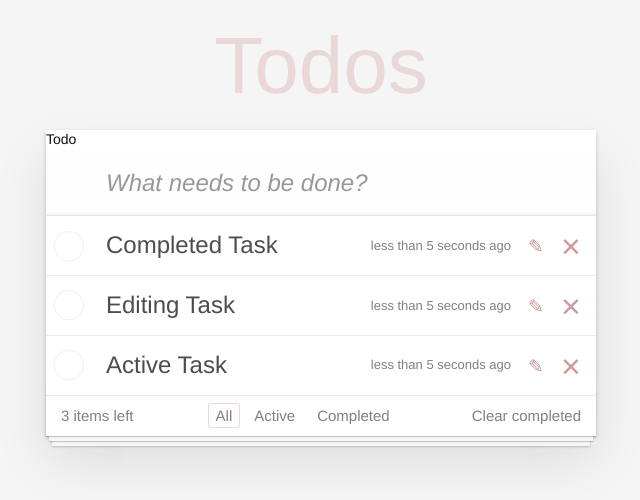
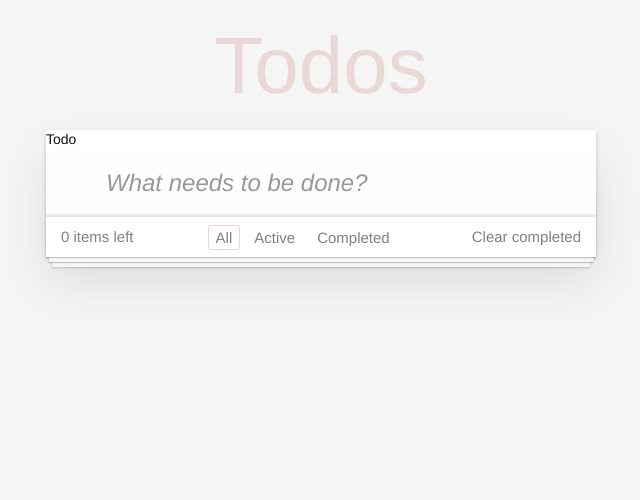
Before and after one commit to E-Korsakova/ToDo-App, a React (Create React App) app: page / in a window 1280 px wide. Shown: the top 500 px of the page, without its empty margins (319-959 px from the left). Built offline with nearby package versions, Linux system fonts and the light colour scheme.

Commit message:
+propTypes, defaultProps

```diff
--- a/src/components/App/App.jsx
+++ b/src/components/App/App.jsx
@@ -8,9 +8,9 @@ export default class App extends Component {
 
     state = {
         todoData: [
-            this.createTodoTask('Completed Task'),
-            this.createTodoTask('Editing Task'),
-            this.createTodoTask('Active Task'),
+            // this.createTodoTask('Completed Task'),
+            // this.createTodoTask('Editing Task'),
+            // this.createTodoTask('Active Task'),
         ],
 
         filters: [
@@ -30,6 +30,7 @@ export default class App extends Component {
         editing: false
     }
    }
+
 
     deleteTask = (id) => {
         this.setState(({todoData}) => {
@@ -62,6 +63,7 @@ export default class App extends Component {
 
     editTask = (newDescription, id) => {
 
+        if (newDescription.trim() !== '') {
             this.setState(({todoData}) => {
 
                 const index = todoData.findIndex((el) => el.id === id);
@@ -72,7 +74,7 @@ export default class App extends Component {
                     todoData: todoData.with(index, newTask)
                 }
             });
-
+        }
         this.onTaskEditing(id);
     }
 
--- a/src/components/Footer/Footer.jsx
+++ b/src/components/Footer/Footer.jsx
@@ -1,16 +1,39 @@
-import React from 'react';
-import TasksFilter from '../TasksFilter/TasksFilter';
+import React, {Component} from 'react';
+import PropTypes from 'prop-types';
+import TasksFilter from '../TasksFilter';
 import './footer.css';
 
-export default function Footer(props) {
+class Footer extends Component {
+
+  render() {
+    const {count, filters, onClearCompleted, onFilterTasks} = this.props;
     return (
       <footer className="footer">
-        <span className="todo-count">{props.count} items left</span>
-        <TasksFilter filters={props.filters}
-        onFilterTasks={props.onFilterTasks}/>
+        <span className="todo-count">{count} items left</span>
+        <TasksFilter filters={filters}
+        onFilterTasks={onFilterTasks}/>
         <button className="clear-completed"
-        onClick={props.onClearCompleted}
+        onClick={onClearCompleted}
         >Clear completed</button>
       </footer>
     );
+  }
 }
+
+Footer.propTypes = {
+  count: PropTypes.number,
+  filters: PropTypes.arrayOf(PropTypes.object),
+  onFilterTasks: PropTypes.func.isRequired,
+  onClearCompleted: PropTypes.func.isRequired,
+};
+
+Footer.defaultProps = {
+  count: 0,
+  filters: [
+    {filtername: 'All', selected: true},
+    {filtername: 'Active', selected: false},
+    {filtername: 'Completed', selected: false}
+  ]
+}
+
+export default Footer;
--- a/src/components/Main/Main.jsx
+++ b/src/components/Main/Main.jsx
@@ -1,9 +1,10 @@
 import React from 'react';
+import PropTypes from 'prop-types';
 import TaskList from '../TaskList';
 import Footer from '../Footer';
 import './main.css';
 
-export default function Main(props) {
+function Main(props) {
 
     const {todos, filters, count, onDeleted, onTaskCompleted,
         onTaskEditing, onFilterTasks, onClearCompleted,
@@ -23,3 +24,27 @@ export default function Main(props) {
         </section>
     );
 }
+
+Main.propTypes = {
+    todos: PropTypes.arrayOf(PropTypes.object),
+    filters: PropTypes.arrayOf(PropTypes.object),
+    count: PropTypes.number,
+    onDeleted: PropTypes.func.isRequired,
+    onTaskCompleted: PropTypes.func.isRequired,
+    onTaskEditing: PropTypes.func.isRequired,
+    onFilterTasks: PropTypes.func.isRequired,
+    onClearCompleted:PropTypes.func.isRequired,
+    onSubmitEditing: PropTypes.func.isRequired,
+  };
+
+Main.defaultProps = {
+    todos: [],
+    count: 0,
+    filters: [
+      {filtername: 'All', selected: true},
+      {filtername: 'Active', selected: false},
+      {filtername: 'Completed', selected: false}
+    ]
+  };
+
+export default Main;
--- a/src/components/NewTaskForm/NewTaskForm.jsx
+++ b/src/components/NewTaskForm/NewTaskForm.jsx
@@ -1,7 +1,8 @@
 import React, {Component} from 'react';
+import PropTypes from 'prop-types';
 import './new-task-form.css';
 
-export default class NewTaskForm extends Component {
+class NewTaskForm extends Component {
 
     state = {
         description: ''
@@ -13,7 +14,11 @@ export default class NewTaskForm extends Component {
 
     onSubmit = (e) => {
         e.preventDefault();
-        this.props.onTaskAdded(this.state.description);
+        const description = this.state.description.trim();
+        if (description !== '') {
+            this.props.onTaskAdded(this.state.description);
+        }
+
         this.setState({description: ''});
     }
 
@@ -30,3 +35,9 @@ export default class NewTaskForm extends Component {
         );
     }
 }
+
+NewTaskForm.propTypes = {
+    onTaskAdded: PropTypes.func.isRequired,
+}
+
+export default NewTaskForm;
--- a/src/components/Task/Task.jsx
+++ b/src/components/Task/Task.jsx
@@ -1,9 +1,10 @@
 import React, { Component } from 'react';
+import PropTypes from 'prop-types';
 import { formatDistanceToNow } from 'date-fns';
 import './task.css';
 
 
-export default class Task extends Component {
+class Task extends Component {
 
     state = {
         newDescription: ''
@@ -21,6 +22,7 @@ export default class Task extends Component {
 
         let classNames = 'active'
         const Edit = () => {
+
             if (editing) {
                 return (
                     <form onSubmit={() => onSubmitEditing(this.state.newDescription, id)}>
@@ -64,3 +66,22 @@ export default class Task extends Component {
         );
     }
 }
+
+Task.propTypes = {
+    description: PropTypes.string.isRequired,
+    created: PropTypes.number.isRequired,
+    onDeleted: PropTypes.func.isRequired,
+    onTaskCompleted: PropTypes.func.isRequired,
+    onTaskEditing: PropTypes.func.isRequired,
+    onSubmitEditing: PropTypes.func.isRequired,
+    id: PropTypes.string.isRequired,
+    completed: PropTypes.bool,
+    editing: PropTypes.bool,
+}
+
+Task.defaultProps = {
+    completed: false,
+    editing: false,
+}
+
+export default Task;
--- a/src/components/TaskList/TaskList.jsx
+++ b/src/components/TaskList/TaskList.jsx
@@ -1,8 +1,9 @@
 import React from 'react';
-import Task from '../Task/Task';
+import PropTypes from 'prop-types';
+import Task from '../Task';
 import './task-list.css';
 
-export default function TaskList(props) {
+function TaskList(props) {
     const {todos, onDeleted, onTaskCompleted, onTaskEditing, onSubmitEditing} = props;
     const elements = todos.map((task) => {
         return (
@@ -20,3 +21,17 @@ export default function TaskList(props) {
         </ul>
     );
 }
+
+TaskList.propTypes = {
+    todos: PropTypes.arrayOf(PropTypes.object),
+    onDeleted: PropTypes.func.isRequired,
+    onTaskCompleted: PropTypes.func.isRequired,
+    onTaskEditing: PropTypes.func.isRequired,
+    onSubmitEditing: PropTypes.func.isRequired,
+  };
+
+  TaskList.defaultProps = {
+    todos: [],
+  };
+
+export default TaskList;
--- a/src/components/TasksFilter/TasksFilter.jsx
+++ b/src/components/TasksFilter/TasksFilter.jsx
@@ -1,7 +1,9 @@
 import React from 'react';
+import PropTypes from 'prop-types';
+
 import './tasks-filter.css';
 
-export default function TasksFilter(props) {
+function TasksFilter(props) {
 
     const elements = props.filters.map((el) => {
         let classNames = 'filter ';
@@ -24,3 +26,18 @@ export default function TasksFilter(props) {
       </ul>
     );
 }
+
+TasksFilter.propTypes = {
+    filters: PropTypes.arrayOf(PropTypes.object),
+    onFilterTasks: PropTypes.func.isRequired,
+  };
+
+TasksFilter.defaultProps = {
+    filters: [
+        {filtername: 'All', selected: true},
+        {filtername: 'Active', selected: false},
+        {filtername: 'Completed', selected: false}
+      ]
+  };
+
+export default TasksFilter;
```
Lines whose indentation alone changed are shown as unchanged.
